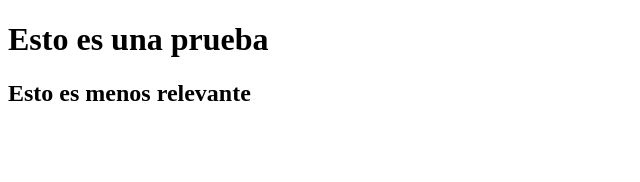
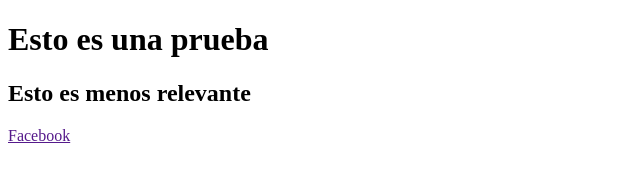
Before and after one commit to DevRuiz/PruebasMarifer, a plain HTML site: page index.html in a window 1280 px wide. Shown: the full height of the page, 0-640 px from the left. Drawn offline with Linux system fonts and the light colour scheme.

Commit message:
Se agrego link de Facebook

```diff
--- a/index.html
+++ b/index.html
@@ -9,5 +9,6 @@
 <body>
     <h1>Esto es una prueba</h1>
     <h2>Esto es menos relevante</h2>
+    <a href=""> Facebook</a>
 </body>
 </html>
```
